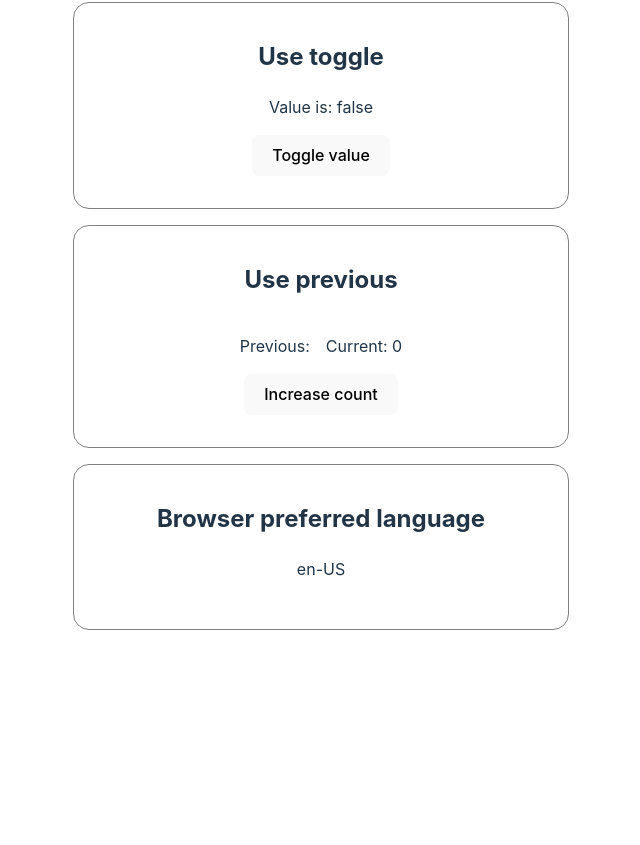
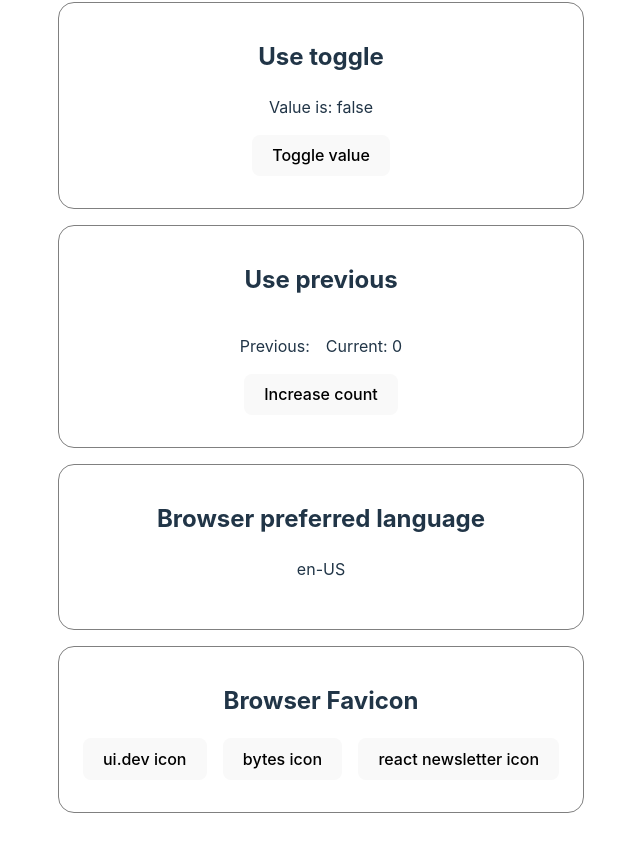
Before and after one commit to mpfranco10/react-hooks, a React (Vite) app: page / in a window 1280 px wide. Shown: the part 499-1344 px from the top of the page, without its empty margins (319-959 px from the left). Before the commit the page ends 1161 px from the top, so only its background shows below. Built offline with nearby package versions, Linux system fonts and the light colour scheme.

Commit message:
added usefavicon

```diff
--- a/src/App.tsx
+++ b/src/App.tsx
@@ -2,6 +2,12 @@ import { ReactNode, useState } from "react";
 import "./App.css";
 import { useDefault } from "./hooks/useDefault";
 import { useDocumentTitle } from "./hooks/useDocumentTitle";
+import {
+  BYTES_ICON,
+  NEWSLETTER_ICON,
+  UI_DEV_ICON,
+  useFavicon,
+} from "./hooks/useFavicon";
 import usePreferredLanguage from "./hooks/usePreferredLanguage";
 import { usePrevious } from "./hooks/usePrevious";
 import { useToggle } from "./hooks/useToggle";
@@ -43,6 +49,9 @@ function App() {
 
   const [title, setTitle] = useState("React hooks");
   useDocumentTitle(title);
+
+  const [favicon, setFavicon] = useState(UI_DEV_ICON);
+  useFavicon(favicon);
 
   return (
     <div style={{ display: "flex", flexDirection: "column", gap: "1rem" }}>
@@ -96,6 +105,17 @@ function App() {
         <h2>Browser preferred language</h2>
         <p>{language}</p>
       </HookContainer>
+
+      <HookContainer>
+        <h2>Browser Favicon</h2>
+        <FlexDiv>
+          <button onClick={() => setFavicon(UI_DEV_ICON)}>ui.dev icon</button>
+          <button onClick={() => setFavicon(BYTES_ICON)}>bytes icon</button>
+          <button onClick={() => setFavicon(NEWSLETTER_ICON)}>
+            react newsletter icon
+          </button>
+        </FlexDiv>
+      </HookContainer>
     </div>
   );
 }
--- /dev/null
+++ b/src/hooks/useFavicon.ts
@@ -0,0 +1,23 @@
+import { useEffect } from "react";
+
+export const UI_DEV_ICON = "https://ui.dev/favicon/favicon-32x32.png";
+export const BYTES_ICON = "https://bytes.dev/favicon/favicon-32x32.png";
+export const NEWSLETTER_ICON =
+  "https://reactnewsletter.com/favicon/favicon-32x32.png";
+
+export const useFavicon = (url: string) => {
+  useEffect(() => {
+    let link: HTMLLinkElement | null =
+      document.querySelector(`link[rel~="icon"]`);
+
+    if (!link) {
+      link = document.createElement("link");
+      link.type = "image/x-icon";
+      link.rel = "icon";
+      link.href = url;
+      document.head.appendChild(link);
+    } else {
+      link.href = url;
+    }
+  }, [url]);
+};
```
